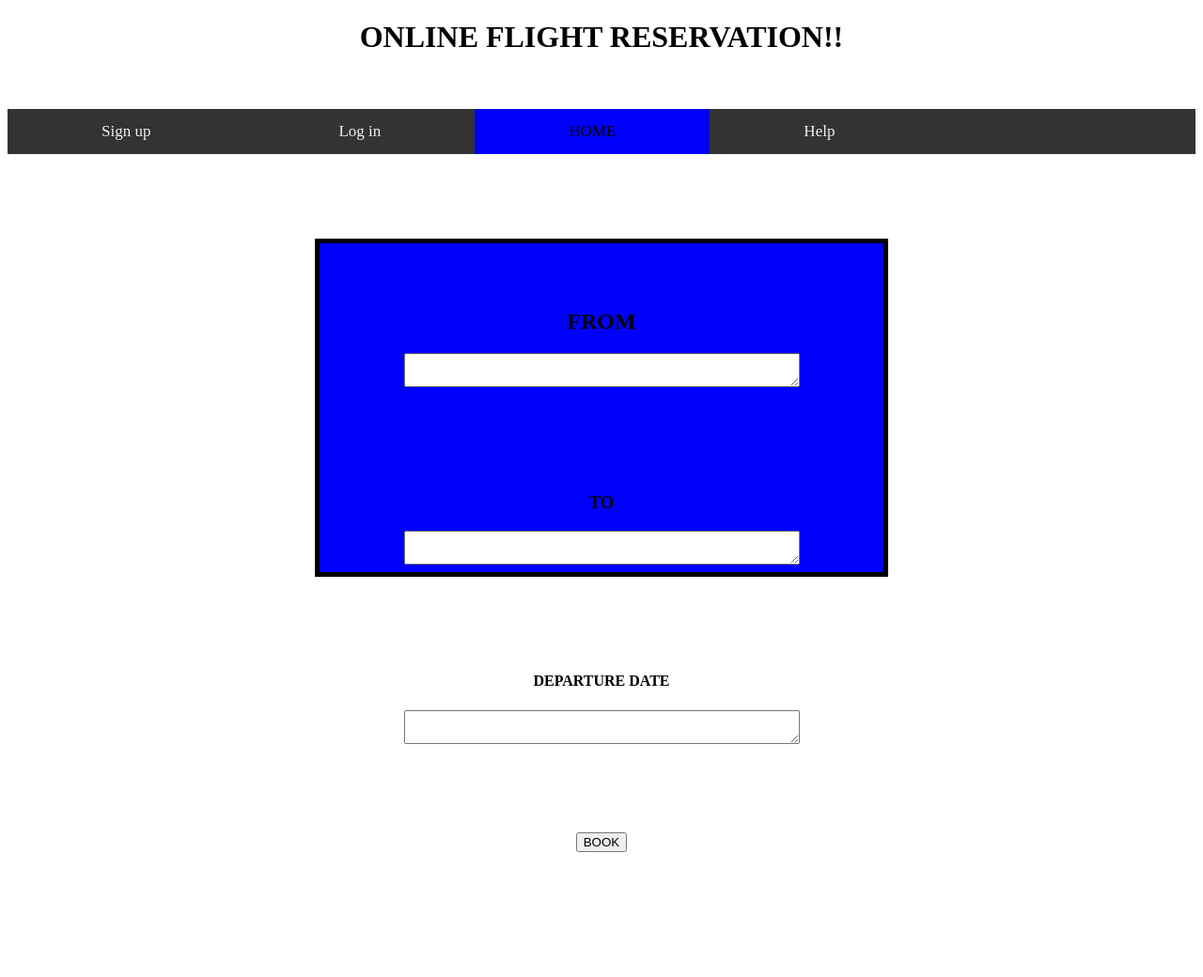
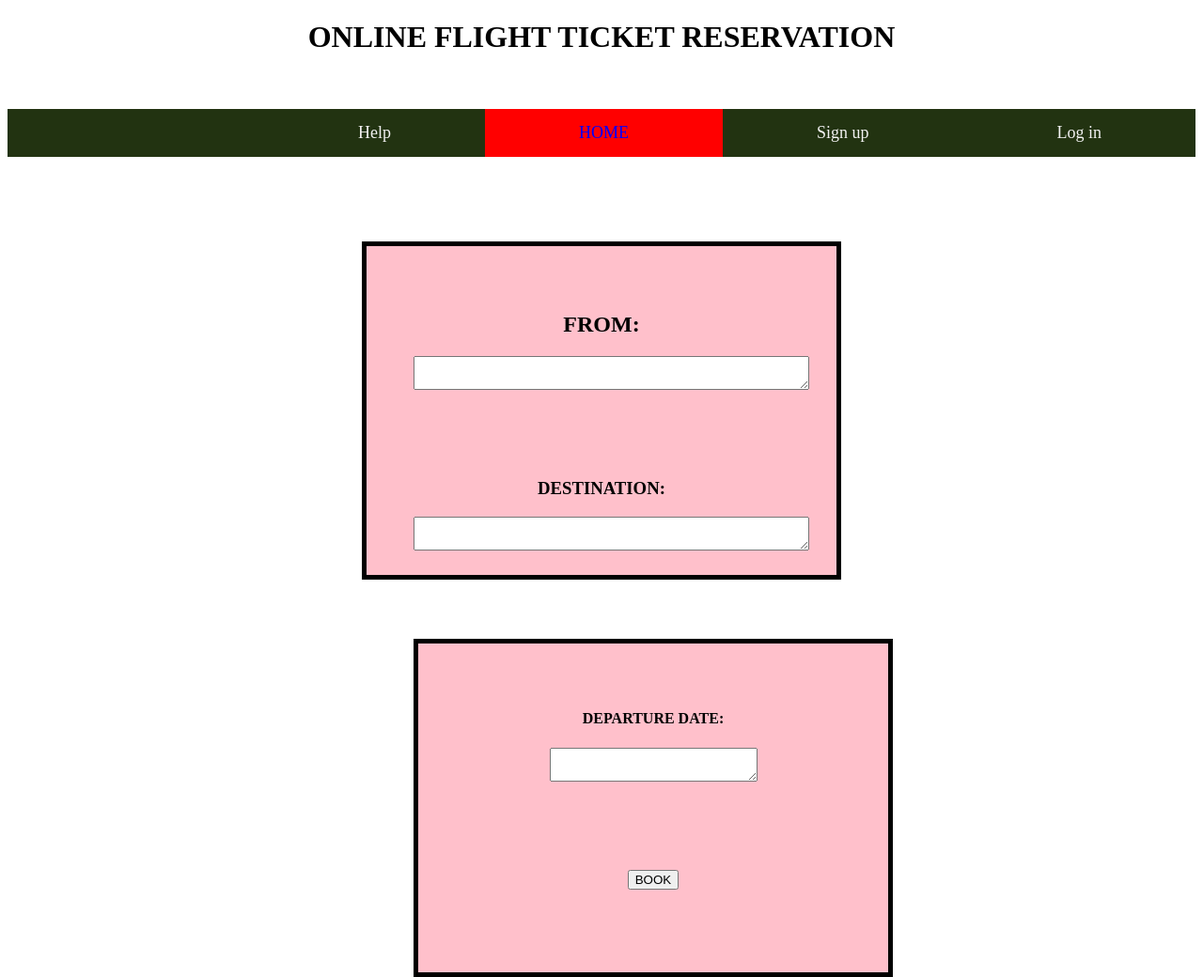
Before and after one commit to X0XVeeraX0X/makemytrip, a plain HTML site: page index.html in a window 1280 px wide. Shown: the whole page at 94% size. Before the commit the page ends 907 px from the top, so only its background shows below. Drawn offline with Linux system fonts and the light colour scheme.

Commit message:
Update index.html

```diff
--- a/index.html
+++ b/index.html
@@ -3,8 +3,8 @@
   <head>
     <style>
     .div1{
-      background-color:blue;
-      width: 500px;
+      background-color:pink;
+      width: 400px;
       height: 250px;
       padding:50px;
       border: 5px solid black;
@@ -17,16 +17,16 @@
     }
     .topnav {
       overflow: hidden;
-      background-color: #333;
+      background-color: #231;
     }
 
     .topnav a {
-      float: left;
+      float: right;
       color: #f2f2f2;
-      text-align: center;
-      padding: 14px 100px;
+      text-align: right;
+      padding: 15px 100px;
       text-decoration: none;
-      font-size: 17px;
+      font-size: 18px;
     }
 
     .topnav a:hover {
@@ -35,8 +35,8 @@
     }
 
     .topnav a.active {
-      background-color: blue;
-      color: black;
+      background-color: red;
+      color: blue;
     }
     </style>
     <meta charset="utf-8">
@@ -45,10 +45,10 @@
   </head>
   <body>
     <div ng-controller = 'eventController'>
-      <h1><center>ONLINE FLIGHT RESERVATION!!</center></h1><BR><BR>
+      <h1><center>ONLINE FLIGHT TICKET RESERVATION</center></h1><BR><BR>
       <div class="topnav">
+        <a href="login.html">Log in</a>
         <a  href="signup.html">Sign up</a>
-        <a href="login.html">Log in</a>
         <a class="active" href="book.html">HOME</a>
         <a href="help.html">Help</a>
 
@@ -71,7 +71,21 @@
       <h4>Mouse Down: {{md}}</h4> -->
       <center>
       <div class="div1">
-      <h2>FROM</h2>
+      <h2>FROM:</h2>
+        <!--<input type="text" placeholder="Type your suggestions!">
+    <div ng-show="name =='VEERA'"> Welcome Admin </div>
+      <h4>Length of String Entered: {{kp1}}</h4>-->
+
+      <center><textarea
+
+      ng-keypress="kp2=kp2-1" cols="50">
+    </textarea></center>
+     <br>
+     <br><br><br>
+
+     <center>
+      <div class="div2">
+      <h3>DESTINATION:</h3>
         <!--<input type="text" placeholder="Type your suggestions!">
     <div ng-show="name =='suntharamoorthy'"> Welcome Admin </div>
       <h4>Length of String Entered: {{kp1}}</h4>-->
@@ -84,29 +98,15 @@
      <br><br><br><br>
 
      <center>
-      <div class="div2">
-      <h3>TO</h3>
+      <div class="div1">
+      <h4>DEPARTURE DATE:</h4>
         <!--<input type="text" placeholder="Type your suggestions!">
-    <div ng-show="name =='suntharamoorthy'"> Welcome Admin </div>
+    <div ng-show="name =='VEERA'"> Welcome Admin </div>
       <h4>Length of String Entered: {{kp1}}</h4>-->
 
       <center><textarea
 
-      ng-keypress="kp2=kp2-1" cols="50">
-    </textarea></center>
-     <br>
-     <br><br><br><br>
-
-     <center>
-      <div class="div2">
-      <h4>DEPARTURE DATE</h4>
-        <!--<input type="text" placeholder="Type your suggestions!">
-    <div ng-show="name =='suntharamoorthy'"> Welcome Admin </div>
-      <h4>Length of String Entered: {{kp1}}</h4>-->
-
-      <center><textarea
-
-      ng-keypress="kp2=kp2-1" cols="50">
+      ng-keypress="kp2=kp2-1" cols="25">
     </textarea></center>
      <br>
      <br><br><br><br>
```
